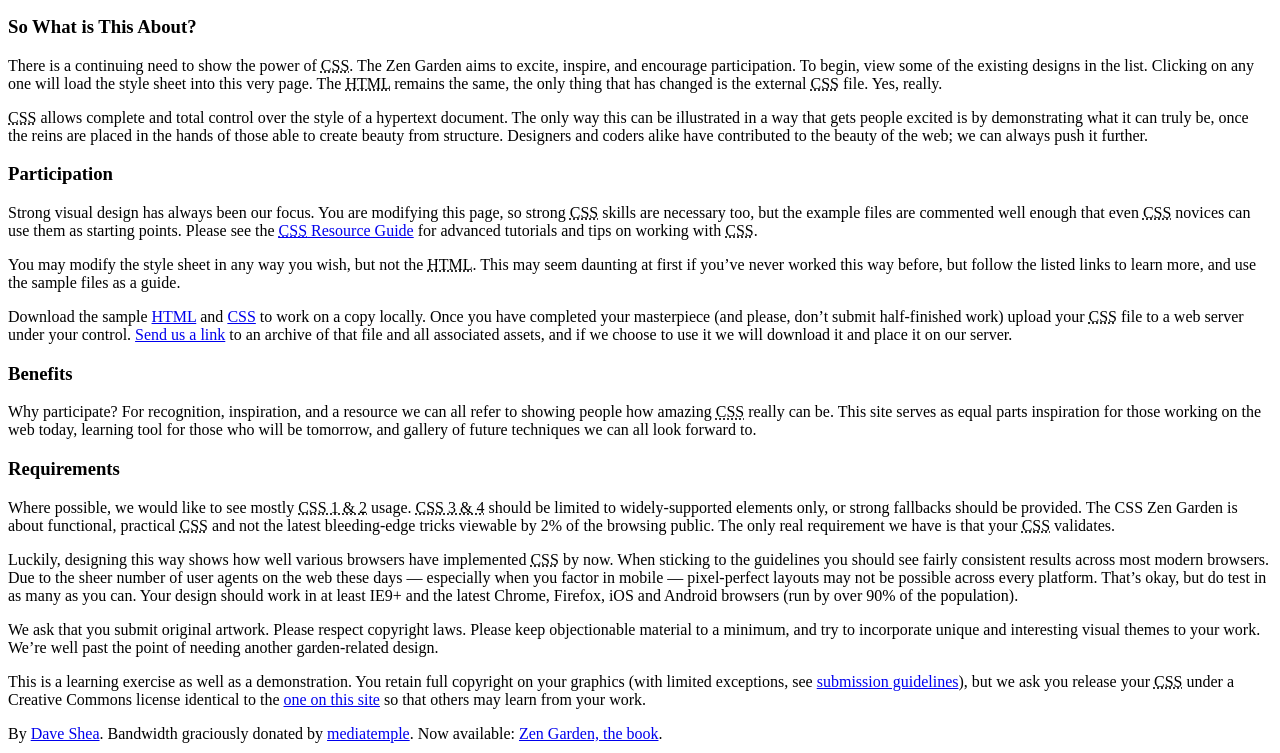
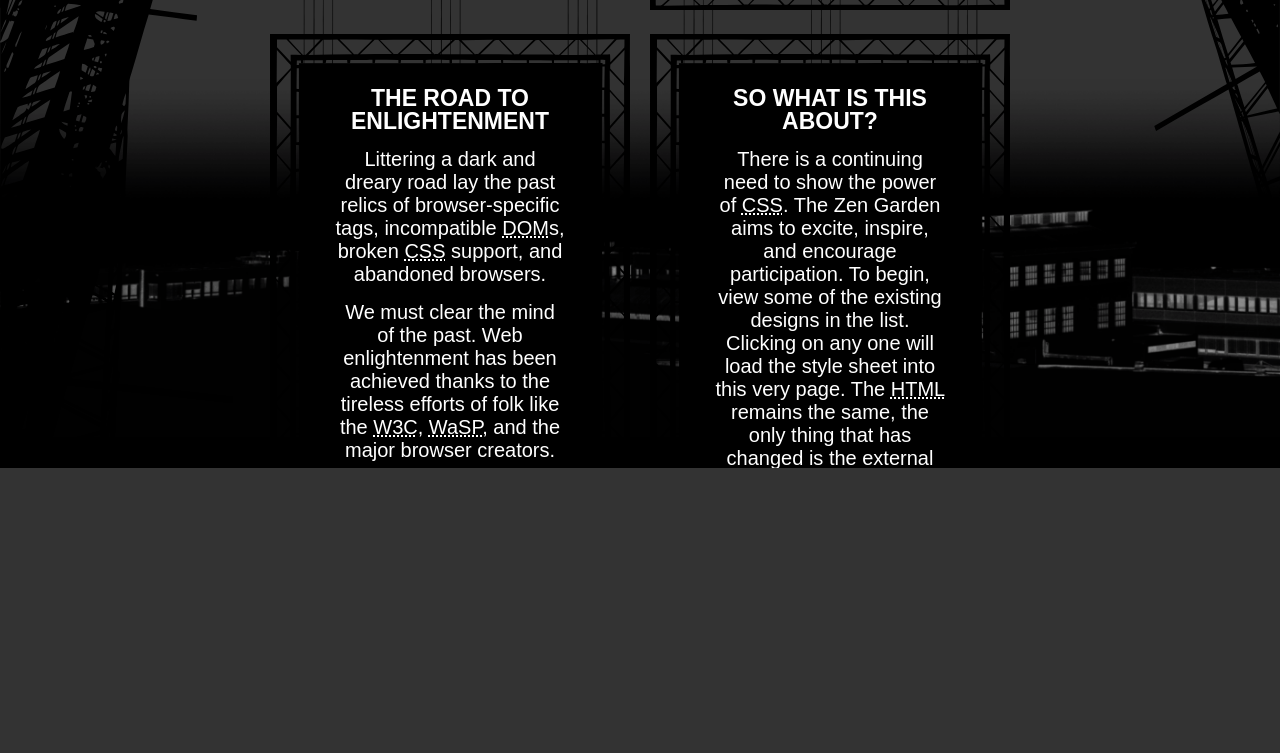
Before and after one commit to nanjananashi/test3, a plain HTML site: page index.html in a window 1280 px wide. Shown: the part 332-1085 px from the top of the page. After the commit the page ends 800 px from the top, so only its background shows below. Drawn offline with Linux system fonts and the light colour scheme; files that its build step writes are made by us from their sources; the site is published under a folder, as on GitHub Pages, so addresses that start at the root find nothing.

Commit message:
Update index.html

```diff
--- a/index.html
+++ b/index.html
@@ -2,9 +2,9 @@
 <html lang="en">
 <head>
 	<meta charset="utf-8">
-	<title>CSS Zen Garden: The Beauty of CSS Design</title>
+	<title>testing</title>
 
-	<link rel="stylesheet" media="screen" href="/219/219.css">
+	<link rel="stylesheet" media="screen" href="219.css">
 	<link rel="alternate" type="application/rss+xml" title="RSS" href="http://www.csszengarden.com/zengarden.xml">
 
 	<meta name="viewport" content="width=device-width, initial-scale=1.0">
```
